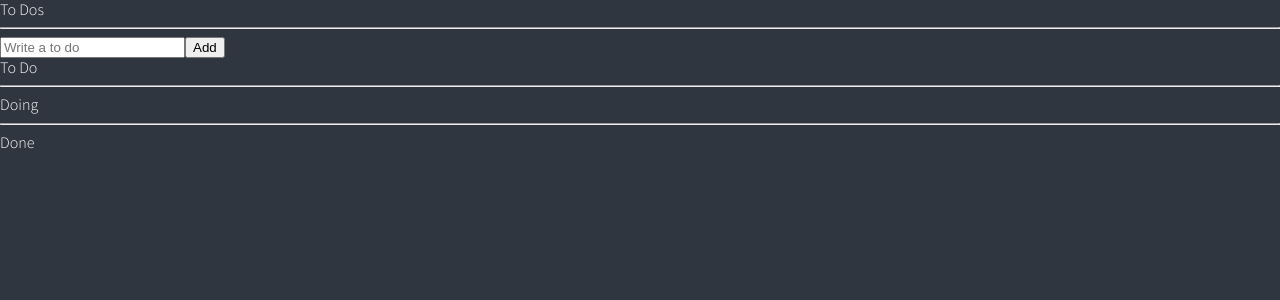
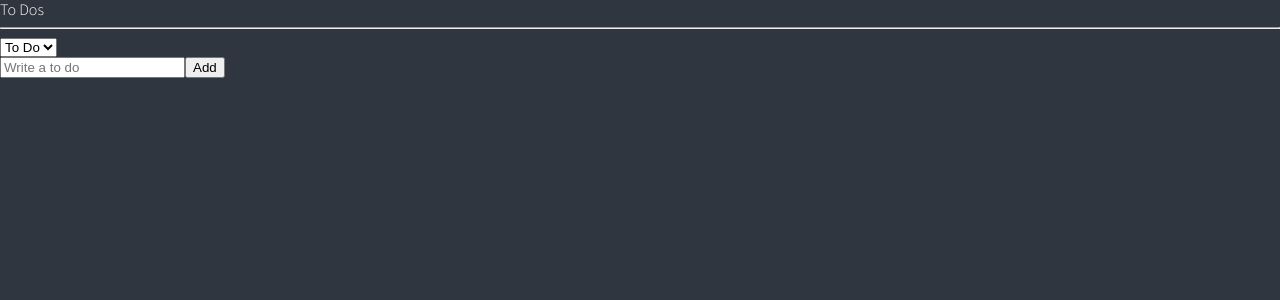
Before and after one commit to lhk6397/To-Do-list, a React (Create React App) app: page / in a window 1280 px wide. Shown: the top 300 px of the page. Built offline with nearby package versions, Linux system fonts and the light colour scheme.

Commit message:
Refactoring
Add categoryState for using selector

```diff
--- a/src/atoms.tsx
+++ b/src/atoms.tsx
@@ -5,6 +5,11 @@
   id: number;
   category: "TO_DO" | "DOING" | "DONE";
 }
+
+export const categroyState = atom({
+  key: "category",
+  default: "TO_DO",
+});
 
 export const toDoState = atom<IToDo[]>({
   key: "toDo",
@@ -15,11 +20,15 @@
   key: "toDoSelector",
   get: ({ get }) => {
     const toDos = get(toDoState);
-    return [
-      toDos.filter((toDo) => toDo.category === "TO_DO"),
-      toDos.filter((toDo) => toDo.category === "DOING"),
-      toDos.filter((toDo) => toDo.category === "DONE"),
-    ];
+    const category = get(categroyState);
+    switch (category) {
+      case "TO_DO":
+        return toDos.filter((toDo) => toDo.category === "TO_DO");
+      case "DOING":
+        return toDos.filter((toDo) => toDo.category === "DOING");
+      case "DONE":
+        return toDos.filter((toDo) => toDo.category === "DONE");
+    }
   },
 
   // get function이 있어야 selector 내부로 atom을 받을 수 있다.
--- a/src/components/ToDoList.tsx
+++ b/src/components/ToDoList.tsx
@@ -1,35 +1,30 @@
-import { useRecoilValue } from "recoil";
-import { toDoSelector, toDoState } from "../atoms";
+import { useRecoilState, useRecoilValue } from "recoil";
+import { categroyState, toDoSelector } from "../atoms";
 import CreateToDo from "./CreateToDo";
 import ToDo from "./ToDo";
 
 function ToDoList() {
-  const [toDo, doing, done] = useRecoilValue(toDoSelector);
+  const toDos = useRecoilValue(toDoSelector);
+  const [category, setCategory] = useRecoilState(categroyState);
+  const onInput = (event: React.FormEvent<HTMLSelectElement>) => {
+    setCategory(event.currentTarget.value);
+  };
+  console.log(category);
   return (
     <div>
       <h1>To Dos</h1>
       <hr />
+
+      <select value={category} onInput={onInput}>
+        <option value="TO_DO">To Do</option>
+        <option value="DOING">Doing</option>
+        <option value="DONE">Done</option>
+      </select>
+
       <CreateToDo />
-      <h2>To Do</h2>
-      <ul>
-        {toDo.map((toDo) => (
-          <ToDo {...toDo} />
-        ))}
-      </ul>
-      <hr />
-      <h2>Doing</h2>
-      <ul>
-        {doing.map((toDo) => (
-          <ToDo {...toDo} />
-        ))}
-      </ul>
-      <hr />
-      <h2>Done</h2>
-      <ul>
-        {done.map((toDo) => (
-          <ToDo {...toDo} />
-        ))}
-      </ul>
+      {toDos?.map((toDo) => (
+        <ToDo key={toDo.id} {...toDo} />
+      ))}
     </div>
   );
 }
```
